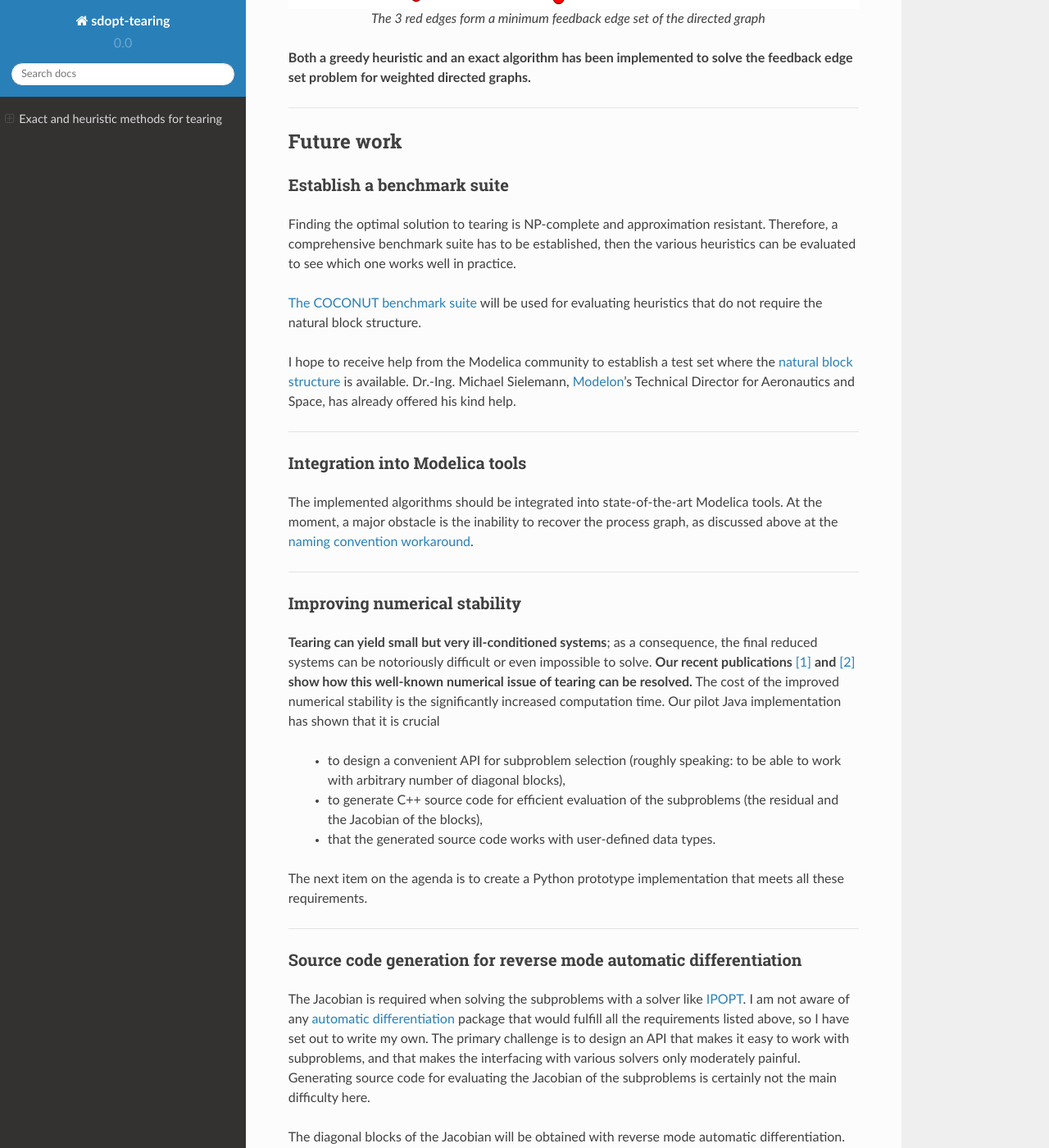
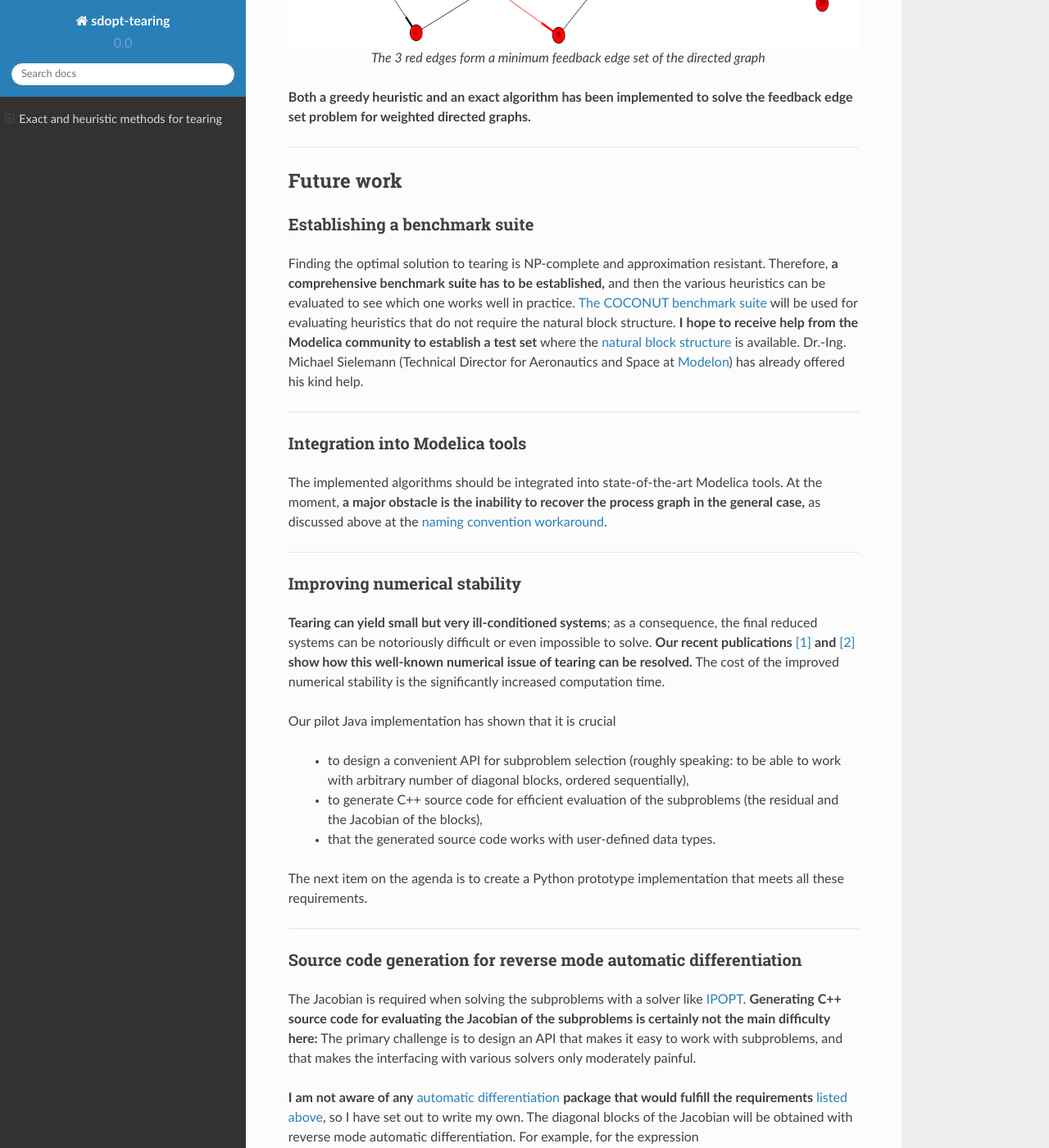
Before and after one commit to baharev/sdopt-tearing, a Sphinx documentation site: the page built from docs/index.rst, in a window 1280 px wide and 1400 px high, scrolled down 9397 px. Shown: the whole window at 82% size. Built offline with Sphinx 7.4.7 and the Read the Docs theme 2.0.0, drawn with Linux system fonts in a browser that asks for light colours; some of the changed text lies outside the part shown.

Commit message:
Improving the documentation

```diff
--- a/docs/index.rst
+++ b/docs/index.rst
@@ -63,7 +63,8 @@
 :mod:`fmux_creator` modules for details. **The demo application takes the
 flattened model as input.** The `OpenModelica Compiler
 <https://openmodelica.org/openmodelicaworld/tools>`_ can also emit the necessary
-XML file, see under *Export > Export XML* in OMEdit.
+XML file, see under *Export > Export XML* in OMEdit; unfortunately, it is
+unclear how to disable alias variable elimination and tearing in this compiler.
 
 --------------------------------------------------------------------------------
 
@@ -214,16 +215,18 @@
 7. Tearing as seen in Modelica tools
 ------------------------------------
 
-The (undirected) bipartite graph representation of the system of equations is
-first oriented (made directed) with matching. Then, the strongly connected
-components (SCC) of this directed graph are identified. This way of identifying
-the SCCs is also referred to as **block lower triangular decomposition (BLT
-decomposition)** or Dulmage-Mendelsohn decomposition.
+First, the undirected bipartite graph representation of the system of equations
+is oriented with `matching
+<http://en.wikipedia.org/wiki/Matching_%28graph_theory%29>`_; in other words,
+the undirected graph is made directed. Then, the strongly connected components
+(SCC) of this directed graph are identified. This way of identifying the SCCs is
+also referred to as **block lower triangular decomposition (BLT decomposition)**
+or Dulmage-Mendelsohn decomposition.
 
 **After the BLT decomposition, a subset of the edges are torn within each SCC to
-make the SCC acyclic.** Greedy heuristics, for example `variants of
-Cellier's heuristic <http://dx.doi.org/10.1145/2666202.2666204>`_, are used to
-find a tear set with small cardinality.
+make them acyclic.** Greedy heuristics, for example `variants of Cellier's
+heuristic <http://dx.doi.org/10.1145/2666202.2666204>`_, are used to find a tear
+set with small cardinality.
 
 .. figure:: ./pics/ClassicTearing.png
    :alt: Spiked form, obtained with tearing as seen in Modelica tools
@@ -233,30 +236,30 @@
    Spiked form, obtained with tearing as seen in Modelica tools
 
 
-The spiked form in the picture was obtained with the tearing heuristic
-outlined above. The blue lines partition the matrix along the SCCs. For our
-running example, the BLT decomposition gives one large block, significantly
-larger than the largest one obtained by partitioning along the equipment
-boundaries, see at the :ref:`natural block structure <natural-block-structure>`.
-This is not surprising, as the example is a distillation column: The size of the
-largest block yielded by the BLT decomposition grows linearly with the size of
-the column. For a realistic column, this can become problematic; in contrast,
-the size of the largest block does not change with the size of the column if the
-natural block structure is used for partitioning.
+The spiked form in this picture was obtained with the tearing heuristic outlined
+just above. The blue lines partition the matrix along the SCCs. As it can be
+seen in this picture, the BLT decomposition gave one large block for our running
+example, significantly larger than the largest one obtained with the heuristic
+exploiting the :ref:`natural block structure <natural-block-structure>`. This is
+not surprising, as the example is a distillation column: With the BLT
+decomposition, the size of the largest block is proportional to the size of the
+column. For a realistic column, this can become problematic. If the natural
+block structure is used for partitioning, the size of the largest block does not
+change with the size of the column.
 
 --------------------------------------------------------------------------------
 
 
-8. Tearing heuristics that resemble the minimum degree algorithm
-----------------------------------------------------------------
+8. A greedy tearing heuristic
+-----------------------------
 
-A greedy tearing heuristic has been implemented, inspired by `algorithm (2.3) of
-Fletcher and Hall <http://dx.doi.org/10.1007/BF02025533>`_. The heuristic
-resembles the `minimum degree algorithm
-<http://en.wikipedia.org/wiki/Minimum_degree_algorithm>`_, but it also
-works for highly unsymmetric matrices. The implemented heuristic does not need
-or use any block structure. When breaking ties in the greedy choice, a lookahead
-step can improve the quality of the ordering.
+**A greedy tearing heuristic has been implemented, inspired by** `algorithm
+(2.3) of Fletcher and Hall <http://dx.doi.org/10.1007/BF02025533>`_. The
+heuristic resembles the `minimum degree algorithm
+<http://en.wikipedia.org/wiki/Minimum_degree_algorithm>`_, but it also works for
+highly unsymmetric matrices. The implemented heuristic does not need or use any
+block structure. When breaking ties in the greedy choice, **a lookahead step can
+improve the quality of the ordering**.
 
 .. figure:: ./pics/MindegNoLookahead.png
    :alt: Spiked form obtained with the greedy tearing heuristic, no lookahead.
@@ -314,23 +317,20 @@
 ===========
 
 
-Establish a benchmark suite
----------------------------
+Establishing a benchmark suite
+------------------------------
 
 Finding the optimal solution to tearing is NP-complete and approximation
-resistant. Therefore, a comprehensive benchmark suite has to be established,
-then the various heuristics can be evaluated to see which one works well in
-practice.
-
-`The COCONUT benchmark suite
+resistant. Therefore, **a comprehensive benchmark suite has to be established,**
+and then the various heuristics can be evaluated to see which one works well in
+practice. `The COCONUT benchmark suite
 <http://www.mat.univie.ac.at/~neum/glopt/coconut/Benchmark/Benchmark.html>`_
 will be used for evaluating heuristics that do not require the natural block
-structure.
-
-I hope to receive help from the Modelica community to establish a test set
-where the :ref:`natural block structure <natural-block-structure>` is
-available. Dr.-Ing. Michael Sielemann, `Modelon <http://www.modelon.com/>`_'s
-Technical Director for Aeronautics and Space, has already offered his kind help.
+structure. **I hope to receive help from the Modelica community to establish a
+test set** where the :ref:`natural block structure <natural-block-structure>` is
+available. Dr.-Ing. Michael Sielemann (Technical Director for Aeronautics and
+Space at `Modelon <http://www.modelon.com/>`_) has already offered his kind
+help.
 
 --------------------------------------------------------------------------------
 
@@ -339,9 +339,9 @@
 -------------------------------
 
 The implemented algorithms should be integrated into state-of-the-art Modelica
-tools. At the moment, a major obstacle is the inability to recover the process
-graph, as discussed above at the :ref:`naming convention workaround
-<inlet-outlet-naming-convention>`.
+tools. At the moment, **a major obstacle is the inability to recover the process
+graph in the general case,** as discussed above at the
+:ref:`naming convention workaround <inlet-outlet-naming-convention>`.
 
 --------------------------------------------------------------------------------
 
@@ -354,10 +354,14 @@
 **and** `[2] <http://www.mat.univie.ac.at/%7Eneum/ms/maniSol.pdf>`_  **show how
 this well-known numerical issue of tearing can be resolved.** The cost of the
 improved numerical stability is the significantly increased computation time.
+
+.. _handling-subproblems:
+
 Our pilot Java implementation has shown that it is crucial
 
   - to design a convenient API for subproblem selection (roughly speaking:
-    to be able to work with arbitrary number of diagonal blocks),
+    to be able to work with arbitrary number of diagonal blocks, ordered
+    sequentially),
 
   - to generate C++ source code for efficient evaluation of the subproblems
     (the residual and the Jacobian of the blocks),
@@ -373,16 +377,18 @@
 -----------------------------------------------------------------
 
 The Jacobian is required when solving the subproblems with a solver like `IPOPT
-<https://projects.coin-or.org/Ipopt>`_. I am not aware of any `automatic
+<https://projects.coin-or.org/Ipopt>`_.
+**Generating C++ source code for evaluating the Jacobian of the subproblems is
+certainly not the main difficulty here:** The primary challenge is to design an
+API that makes it easy to work with subproblems, and that makes the interfacing
+with various solvers only moderately painful.
+
+**I am not aware of any** `automatic
 differentiation <http://en.wikipedia.org/wiki/Automatic_differentiation>`_
-package that would fulfill all the requirements listed above, so I have set out
-to write my own. The primary challenge is to design an API that makes it easy to
-work with subproblems, and that makes the interfacing with various solvers only
-moderately painful. Generating source code for evaluating the Jacobian of the
-subproblems is certainly not the main difficulty here.
-
-The diagonal blocks of the Jacobian will be obtained with reverse mode automatic
-differentiation. For example, for the expression ::
+**package that would fulfill the requirements** :ref:`listed above
+<handling-subproblems>`, so I have set out to write my own. The diagonal blocks
+of the Jacobian will be obtained with reverse mode automatic differentiation.
+For example, for the expression ::
 
     exp(3*x+2*y)+4*z
 
```
Also changed, not shown: other parts of docs/index.rst (+1 -1 lines).
